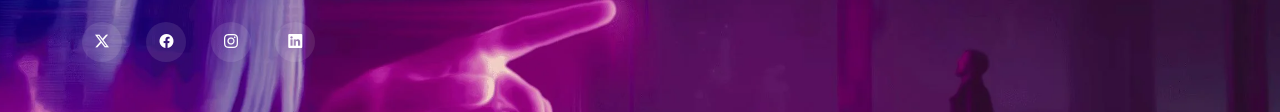
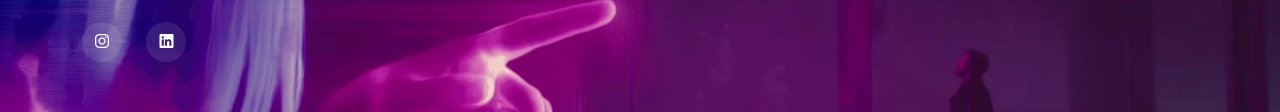
Before and after one commit to Ravenlzd/Ravenlzd.github.io, a plain HTML site: page index.html in a window 1280 px wide. Shown: the part 431-543 px from the top of the page. Drawn offline with Linux system fonts and the light colour scheme.

Commit message:
Update index.html

```diff
--- a/index.html
+++ b/index.html
@@ -90,8 +90,6 @@
         <h2>Ravan Alizada</h2>
         <p>You look lonely <span class="typed" data-typed-items=" I can fix that "></span><span class="typed-cursor typed-cursor--blink"></span></p>
         <div class="social-links">
-          <a href="#"><i class="bi bi-twitter-x"></i></a>
-          <a href="#"><i class="bi bi-facebook"></i></a>
           <a href="https://www.instagram.com/ravwn43"><i class="bi bi-instagram"></i></a>
           <a href="#"><i class="bi bi-linkedin"></i></a>
         </div>
```
